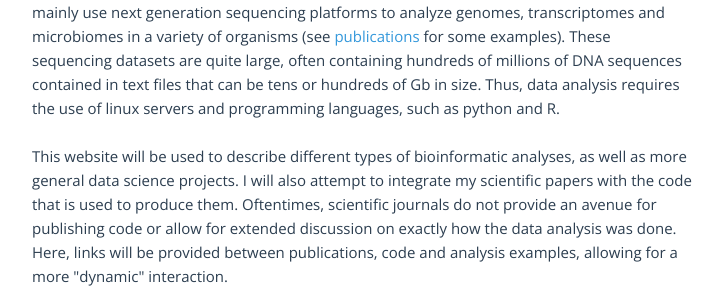
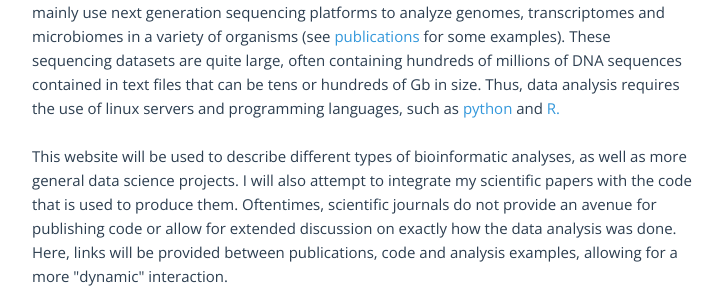
Before and after one commit to neavemj/neavemj.github.io, a Jekyll site: the page built from about.html, in a window 1280 px wide. Shown: the part 399-691 px from the top of the page, without its empty margins (278-1001 px from the left). Built offline with Jekyll 4.4.1, drawn with Linux system fonts in a browser that asks for light colours; nearby versions of some CDN libraries; comment, search, counter and statistics services are not loaded; part of the change alters nothing that is shown.

```diff
--- a/about.html
+++ b/about.html
@@ -17,7 +17,7 @@ layout: default
       I mainly use next generation sequencing platforms to analyze genomes, transcriptomes and microbiomes in a variety of organisms
       (see <a href=/publications>publications</a> for some examples).
       These sequencing datasets are quite large, often containing hundreds of millions of DNA sequences contained in text files that can be tens or hundreds of Gb in size.
-      Thus, data analysis requires the use of linux servers and programming languages, such as python and R.
+      Thus, data analysis requires the use of linux servers and programming languages, such as <a href=/tags>python</a> and <a href=/tags>R.</a>
       <br>
       <br>
       This website will be used to describe different types of bioinformatic analyses, as well as more general data science projects.
```
